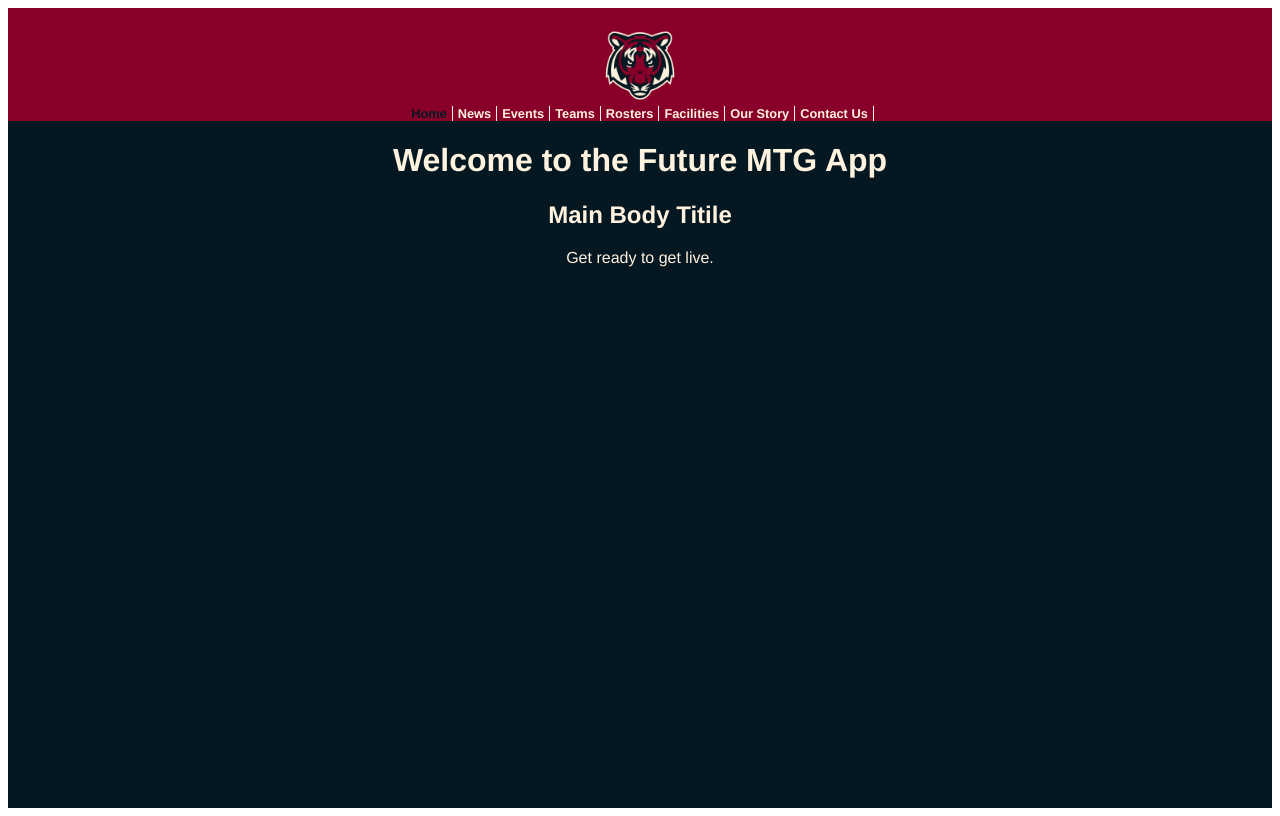
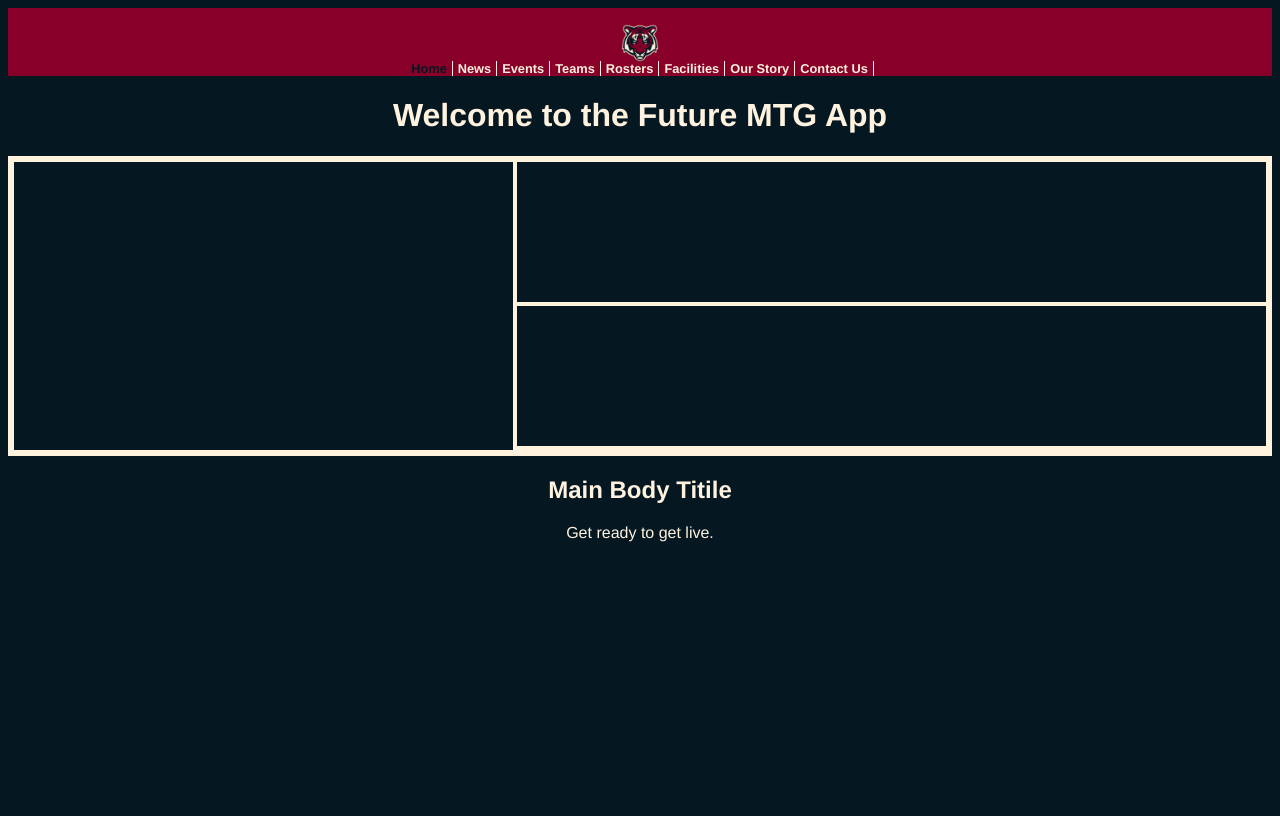
Before and after one commit to justin-wynn-mckinsey/mtg-website, a Vue app: page / in a window 1280 px wide. Built offline with nearby package versions, Linux system fonts and the light colour scheme.

Commit message:
Initial commit

```diff
--- a/package.json
+++ b/package.json
@@ -9,7 +9,8 @@
     "deploy": "sh deploy.sh"
   },
   "dependencies": {
-    "core-js": "^3.8.3",
+    "core-js": "^3.27.1",
+    "nodemailer": "^6.8.0",
     "vue": "^3.2.13",
     "vue-router": "^4.0.13",
     "vuex": "^4.0.0"
--- a/src/App.vue
+++ b/src/App.vue
@@ -32,42 +32,7 @@
   padding: 15px;
 }
 
-/* For mobile phones: */
-[class*="col-"] {
-  width: 100%;
-}
 
-@media only screen and (min-width: 600px) {
-  /* For tablets: */
-  .col-s-1 {width: 8.33%;}
-  .col-s-2 {width: 16.66%;}
-  .col-s-3 {width: 25%;}
-  .col-s-4 {width: 33.33%;}
-  .col-s-5 {width: 41.66%;}
-  .col-s-6 {width: 50%;}
-  .col-s-7 {width: 58.33%;}
-  .col-s-8 {width: 66.66%;}
-  .col-s-9 {width: 75%;}
-  .col-s-10 {width: 83.33%;}
-  .col-s-11 {width: 91.66%;}
-  .col-s-12 {width: 100%;}
-}
-@media only screen and (min-width: 768px) {
-  /* For desktop: */
-  .col-1 {width: 8.33%;}
-  .col-2 {width: 16.66%;}
-  .col-3 {width: 25%;}
-  .col-4 {width: 33.33%;}
-  .col-5 {width: 41.66%;}
-  .col-6 {width: 50%;}
-  .col-7 {width: 58.33%;}
-  .col-8 {width: 66.66%;}
-  .col-9 {width: 75%;}
-  .col-10 {width: 83.33%;}
-  .col-11 {width: 91.66%;}
-  .col-12 {width: 100%;}
-  nav {font-size: 300%;}
-}
 
 #app {
   font-family: "Reckoner_Bold", "Reckoner", Avenir, Helvetica, Arial, sans-serif;
@@ -113,5 +78,10 @@
 
 }
 
+:root, html{
+    background-color: var(--black-color);
+}
+
+
 
 </style>
--- a/src/components/MainBody.vue
+++ b/src/components/MainBody.vue
@@ -1,19 +1,108 @@
 <template>
-  <div class="pageContents">
-    <h2>{{ contentTitle }}</h2>
+  <div id="main">
+    <div v-if="showContainer" class="container">
+        <div class="left-box"></div>
+        <hr>
+        <div class="right-box">
+            <div class="right-box-rectangle"></div>
+            <div class="right-box-rectangle"></div>
+        </div>
+    </div>
+
+    <div v-else-if="contactCard" class="card">
+      <form @submit.prevent="submitForm">
+        <label>
+          Name:   <input type="text" v-model="name" />
+        </label>
+        <br />
+        <label>
+          Email:  <input type="email" v-model="email" />
+        </label>
+        <br />
+        <label>
+          Subject:  <input type="text" v-model="subject" />
+        </label>
+        <br />
+        <label>
+          Message:  <textarea v-model="message"></textarea>
+        </label>
+        <br />
+        <button type="submit">Send</button>
+      </form>
+    </div>
+
+    <div v-else-if="storyline" class="story">
+      <p>The mission of our organization is different than an current SO because
+different than that of the current RSOs
+we are entering a completely new field for all HBCU's. The Esports industry
+in the same organization type group?
+has always been devoid of representation, especially on a collegiate level,
+this SO strives to not only increase representation within the industry, but
+also to introduce esports as a viable career option for all black people who
+never had a space to excel in that field. It also strives to brina together a
+very large majority of students, because it is a very common denominator
+between all students everywhere, it brinas us together for many reasons.
+whether it be competition, recreation, relaxation, or organization.
+</p>
+    </div>
 
   </div>
+  <h2>{{ contentTitle }}</h2>
 
 </template>
 
 <script>
+import axios from 'axios';
+
 export default {
-  name: 'MainBody',
+  data() {
+    return {
+      name: '',
+      email: '',
+      subject: '',
+      message: '',
+    };
+  },
+
   props: {
-    contentTitle: String
-  }
-}
+    contentTitle: String,
+
+    showContainer: {
+      type: Boolean,
+      default: false
+    },
+
+    contactCard: {
+      type: Boolean,
+      default: false
+    },
+
+    storyline: {
+      type: Boolean,
+      default: false
+    }
+  },
+  methods: {
+    async submitForm() {
+      try {
+        const response = await axios.post('/api/send-email', {
+          name: this.name,
+          email: this.email,
+          subject: this.subject,
+          message: this.message,
+        });
+        console.log(response);
+      } catch (error) {
+        console.error(error);
+      }
+    },
+  },
+};
 </script>
+
+
+
+
 
 <!-- Add "scoped" attribute to limit CSS to this component only -->
 <style scoped>
@@ -34,4 +123,79 @@ li {
 a {
   color: #42b983;
 }
+#main{
+  text-align: center;
+  display: flex;
+  align-items: center;
+  justify-content: center;
+}
+.card {
+  background-color: var(--maroon-color);
+  border-radius: 9%;
+  padding:2%;
+  min-width: 400px;
+  display: flex;
+  align-items: center;
+  justify-content: center;
+  max-width: 60%;
+  max-height: 60%;
+  display: inline-block
+}
+
+.card input, .card textarea {
+  width:315px;
+  height: auto;
+  border-radius: 10px;
+  padding: 1%;
+  margin:2%;
+  margin-right: 0%;
+  display: inline-block;
+}
+.card textarea{
+  min-height: 100px;
+  max-width: 350px;
+  overflow-x: auto;
+}
+
+label{
+  display: inline-block;
+}
+
+.container {
+    display: flex;
+    align-items: center;
+    justify-content: center;
+    width: 100%;
+    height: 300px;
+    margin: 0 auto;
+    border: 6px solid var(--white-color);
+}
+.left-box {
+    width:40%;
+    height: 100%;
+    background-color: var(--black-color);
+}
+hr {
+    border: none;
+    height: 100%;
+    width: 4px;
+    background-color: var(--white-color);
+}
+.right-box {
+    display: flex;
+    flex-direction: column;
+    width: 60%;
+    height: 100%;
+}
+.right-box-rectangle {
+    width: 100%;
+    height: 50%;
+    background-color: var(--black-color);
+    border-bottom: 4px solid var(--white-color);
+}
+
+h2{
+  display: block;
+}
+
 </style>
--- a/src/components/MenuBar.Vue
+++ b/src/components/MenuBar.Vue
@@ -44,6 +44,10 @@ a {
   color: var(--white-color);
   text-decoration: none;
 }
+
+a:hover {
+  color: var(--white-color);
+}
 .menu ul {
   list-style-type: none;
   margin: 0;
@@ -59,11 +63,6 @@ a {
   border-right: 1px solid var(--white-color);
 }
 
-
-.menu li:hover {
-  color: var(--black-color);
-}
-
 .aside {
   background-color: #33b5e5;
   padding: 15px;
@@ -75,10 +74,12 @@ a {
 
 #topLogo {
   border-radius: 50%;
-  width: 10%;
+  width: auto 10%;
   position: relative;
   top: 10px;
-  display: inline-block
+  display: inline-block;
+  max-height: 50px;
+
 }
 
 nav {
@@ -98,4 +99,8 @@ nav a.router-link-exact-active {
   color: var(--black-color);
 }
 
+nav a.router-link-exact-active:hover {
+  color: var(--white-color);
+}
+
 </style>
--- a/src/views/ContactView.vue
+++ b/src/views/ContactView.vue
@@ -2,12 +2,8 @@
     <div class="page">
       <MenuBar></MenuBar>
       <TitleCard title="CONTACT US"/>
-      <MainBody contentTitle="Have a question we havem't answered? Send us an meail!"/>
-
-      <div id="contactUsForm" class="forms">
-        <p>form here</p>
+      <MainBody contentTitle="Have a question we haven't answered? Send us an email!" contactCard="true"/>
       </div>
-    </div>
   </template>
 
   <script>
@@ -19,6 +15,11 @@
 
   export default {
     name: 'ContactView',
+    data() {
+        return {
+            currentPage: 'contact'
+        }
+    },
     components: {
       TitleCard,
       MainBody,
--- a/src/views/HomeView.vue
+++ b/src/views/HomeView.vue
@@ -2,7 +2,7 @@
   <div class="page">
     <MenuBar class="menuBar">    </MenuBar>
     <TitleCard title="Welcome to the Future MTG App"/>
-    <MainBody contentTitle="Main Body Titile"/>
+    <MainBody contentTitle="Main Body Titile" showContainer="true"/>
     <p>
       Get ready to get live.
     </p>
--- a/src/views/OurStoryView.vue
+++ b/src/views/OurStoryView.vue
@@ -2,7 +2,7 @@
     <div class="page">
       <MenuBar>    </MenuBar>
       <TitleCard title="Our Story"/>
-      <MainBody contentTitle="How we've progressed"/>
+      <MainBody contentTitle="How we've progressed" storyline="true"/>
     </div>
   </template>
 
@@ -13,7 +13,12 @@ import TitleCard from '@/components/TitleCard.vue'
 import MenuBar from '@/components/MenuBar.vue'
 
 export default {
-  name: 'HomeView',
+  name: 'OurStoryView',
+  data() {
+        return {
+            currentPage: 'ourstory'
+        }
+    },
   components: {
     TitleCard,
     MainBody,
```
Also changed, not shown: 2 other files (tests, documents, lock files or other folders).
